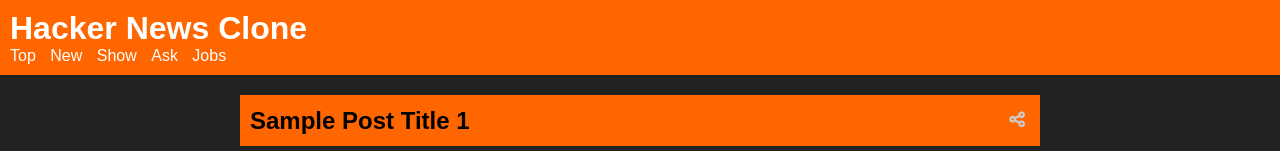
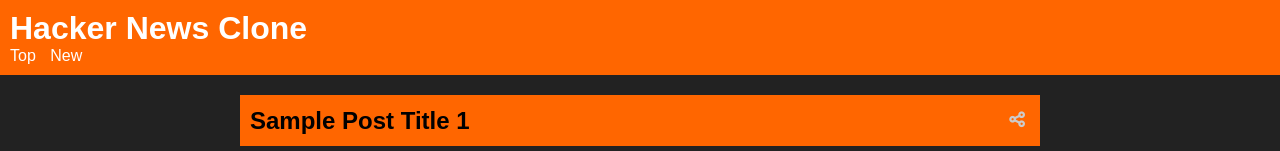
Before and after one commit to boemekeld/gpthunters, a plain HTML site: page index.html in a window 1280 px wide. Shown: the top 151 px of the page. Drawn offline with Linux system fonts and the light colour scheme.

Commit message:
Update index.html

```diff
--- a/index.html
+++ b/index.html
@@ -12,9 +12,6 @@
             <ul>
                 <li><a href="#">Top</a></li>
                 <li><a href="#">New</a></li>
-                <li><a href="#">Show</a></li>
-                <li><a href="#">Ask</a></li>
-                <li><a href="#">Jobs</a></li>
             </ul>
         </nav>
     </header>
```
